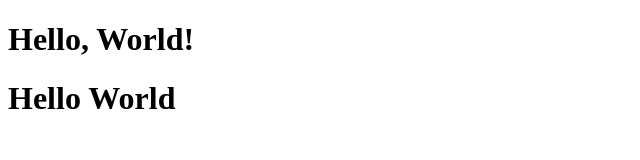
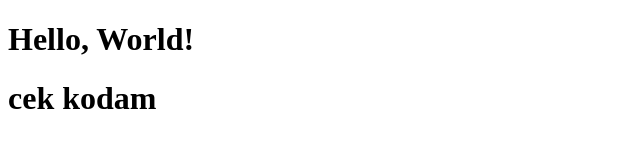
Before and after one commit to petramarbun/PROJEK-MAHASISWA, a plain HTML site: page Tugas.Html in a window 1280 px wide. Shown: the whole page, without its empty margins (0-640 px from the left). Drawn offline with Linux system fonts and the light colour scheme.

```diff
--- a/Tugas.Html
+++ b/Tugas.Html
@@ -7,6 +7,6 @@
 </head>
 <body>
     <h1>Hello, World!</h1>
-    <h1>Hello World</h1>
+    <h1>cek kodam</h1>
 </body>
 </html>
```
